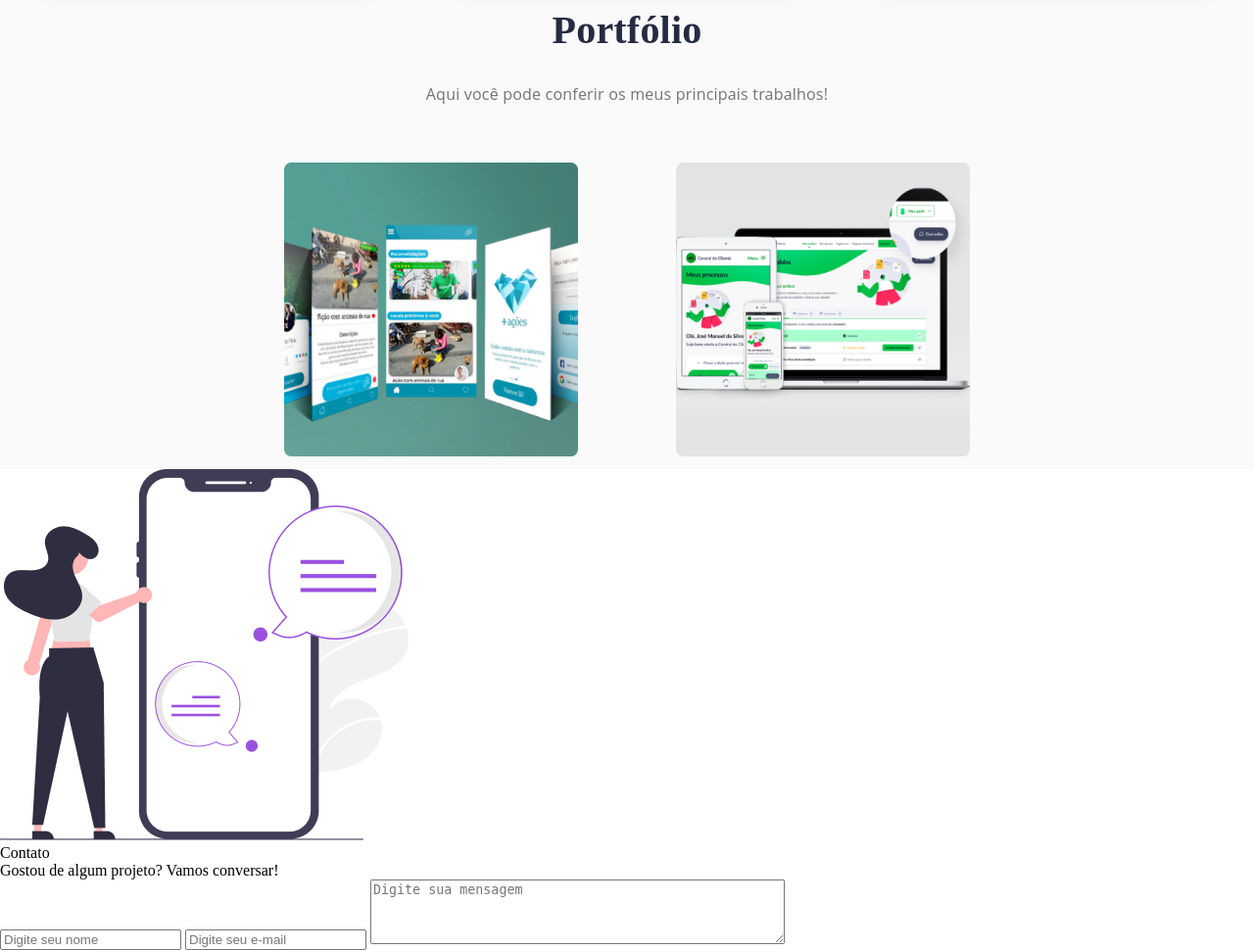
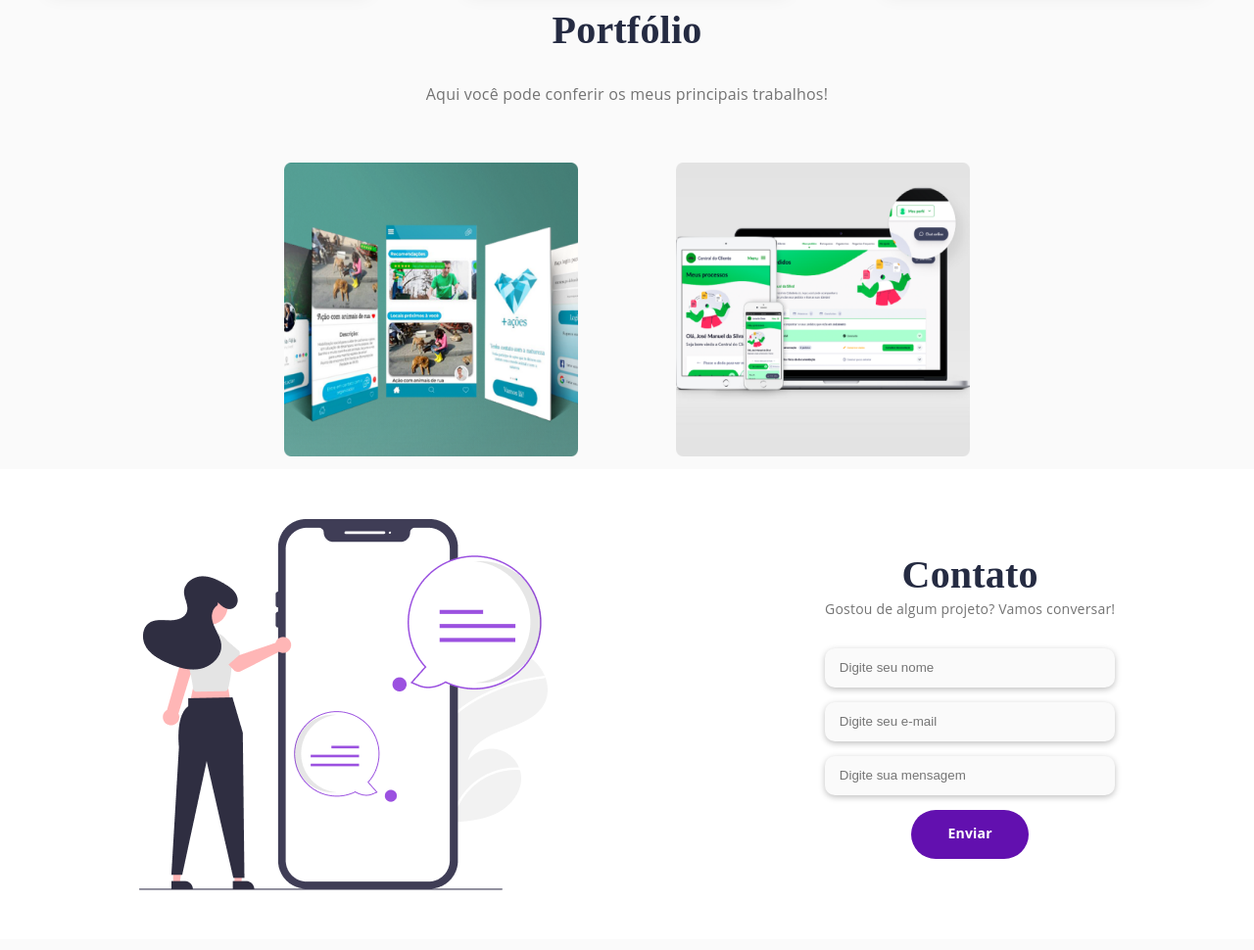
Before and after one commit to TMontenegro/portfolio-debora, a PHP site: page / in a window 1280 px wide. Shown: the part 1201-2171 px from the top of the page at 98% size. After the commit the page ends 2110 px from the top, so only its background shows below. Run offline with PHP 8.4, Linux system fonts and the light colour scheme.

Commit message:
finish contact-me section

```diff
--- a/index.html
+++ b/index.html
@@ -152,25 +152,31 @@
       <form action="" class="contact-me-form" id="contact-me-form">
         <p class="title">Contato</p>
         <p class="subtitle">Gostou de algum projeto? Vamos conversar!</p>
+        <div class="separator"></div>
         <input
           type="text"
           name="name"
           id="name"
           placeholder="Digite seu nome"
         />
+        <div class="field-separator"></div>
         <input
           type="email"
           name="email"
           id="email"
           placeholder="Digite seu e-mail"
         />
-        <textarea
+        <div class="field-separator"></div>
+        <input
+          type="text"
           id="message"
           name="message"
           rows="4"
           cols="50"
           placeholder="Digite sua mensagem"
-        ></textarea>
+        ></input>
+        <div class="field-separator"></div>
+        <button>Enviar</button>
       </form>
     </section>
     <script src="./script.js"></script>
--- a/style.css
+++ b/style.css
@@ -260,8 +260,104 @@ p {
 }
 
 #contact-me {
-  height: 50vh;
+  height: 60vh;
   background: var(--white);
+  display: flex;
+  justify-content: space-around;
+  align-items: center;
+}
+
+#contact-me .separator {
+  height: 30px;
+}
+
+#contact-me .field-separator {
+  height: 15px;
+}
+
+#contact-me-form {
+  display: flex;
+  align-items: center;
+  flex-direction: column;
+}
+
+#contact-me #contact-me-form .title {
+  font-family: Martel;
+  font-style: normal;
+  font-weight: bold;
+  font-size: 40px;
+  line-height: 50px;
+  text-align: center;
+  letter-spacing: 0.2px;
+
+  color: #252b42;
+}
+
+#contact-me #contact-me-form .subtitle {
+  font-family: Open Sans;
+  font-style: normal;
+  font-weight: normal;
+  font-size: 14px;
+  line-height: 20px;
+  text-align: center;
+  letter-spacing: 0.2px;
+
+  color: #737373;
+}
+
+#contact-me-form #name {
+  width: 95%;
+  height: 40px;
+  background: #fafafa;
+  box-shadow: 0px 2px 6px rgb(0 0 0 / 25%);
+  border-radius: 10px;
+  border: none;
+  padding: 0 0 0 5%;
+}
+
+#contact-me-form #email {
+  width: 95%;
+  height: 40px;
+  background: #fafafa;
+  box-shadow: 0px 2px 6px rgb(0 0 0 / 25%);
+  border-radius: 10px;
+  border: none;
+  padding: 0 0 0 5%;
+}
+
+#contact-me-form #message {
+  width: 95%;
+  height: 40px;
+  background: #fafafa;
+  box-shadow: 0px 2px 6px rgb(0 0 0 / 25%);
+  border-radius: 10px;
+  border: none;
+  padding: 0 0 0 5%;
+}
+
+#contact-me-form button {
+  display: flex;
+  flex-direction: column;
+  align-items: center;
+  padding: 10px 35px;
+
+  width: 120px;
+  height: 50px;
+
+  background: #6210af;
+  border-radius: 25px;
+  border: none;
+
+  font-family: Open Sans;
+  font-style: normal;
+  font-weight: bold;
+  font-size: 14px;
+  line-height: 28px;
+  text-align: center;
+  letter-spacing: 0.2px;
+
+  color: #ffffff;
+  cursor: pointer;
 }
 
 @media (max-width: 800px) {
@@ -401,4 +497,13 @@ p {
     height: 60px;
     margin: 15px 0;
   }
+
+  #contact-me {
+    height: 100vh;
+    flex-direction: column-reverse;
+  }
+
+  #contact-me img {
+    width: 70%;
+  }
 }
```
